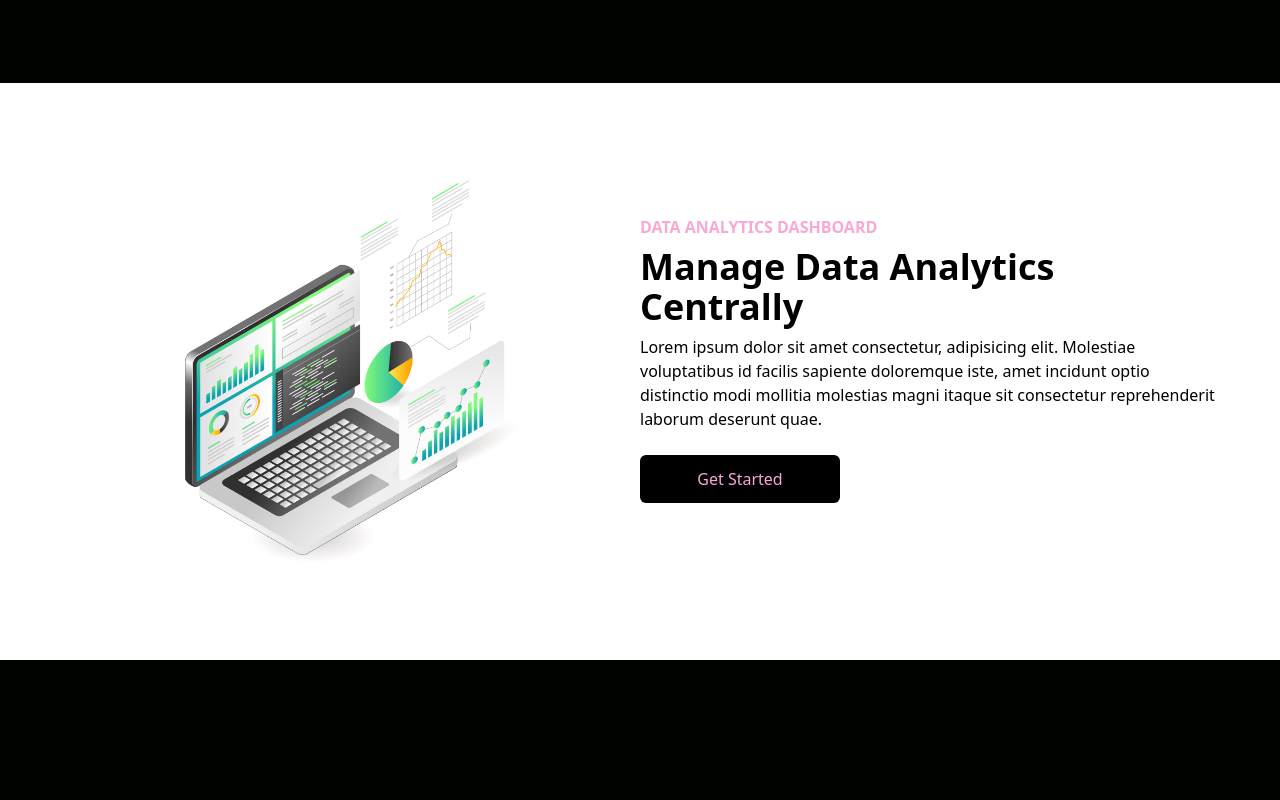
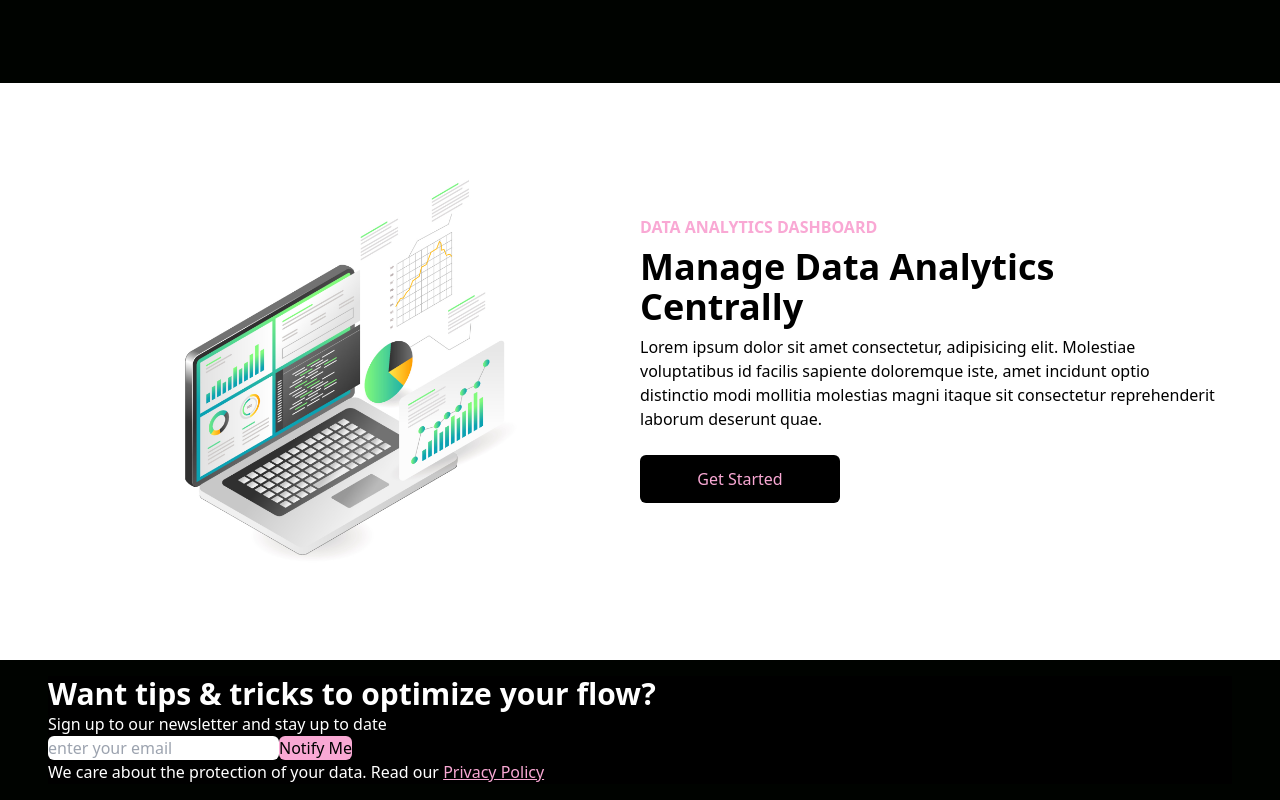
Before and after one commit to rosalie0/simple-landing-page, a React (Vite) app: page / in a window 1280 px wide. Shown: the part 717-1517 px from the top of the page. Before the commit the page ends 1377 px from the top, so only its background shows below. Built offline with nearby package versions, Linux system fonts and the light colour scheme.

Commit message:
based on how the product is supposed to look i began trying to style it myself, without watching the video.

```diff
--- a/src/App.tsx
+++ b/src/App.tsx
@@ -2,6 +2,7 @@ import React from "react";
 import Analytics from "./components/Analytics";
 import Hero from "./components/Hero";
 import Navbar from "./components/Navbar";
+import Newsletter from "./components/Newsletter";
 
 function App() {
   return (
@@ -9,6 +10,7 @@ function App() {
       <Navbar />
       <Hero />
       <Analytics />
+      <Newsletter />
     </div>
   );
 }
--- /dev/null
+++ b/src/components/Newsletter.tsx
@@ -0,0 +1,49 @@
+import React, { useState } from "react";
+
+const Newsletter = () => {
+  const [email, setEmail] = useState("");
+
+  const emailHandler = (event: React.ChangeEvent<HTMLInputElement>) => {
+    const newEmail = event.target.value;
+    console.log(newEmail);
+    setEmail(newEmail);
+  };
+
+  const submitHandler = () => {};
+
+  return (
+    <div className="max-w-full bg-black text-white mx-12 my-4 flex-col md:flex-row">
+      <div className="">
+        <h2 className="text-3xl font-bold">
+          Want tips & tricks to optimize your flow?
+        </h2>
+        <p className="text-md">Sign up to our newsletter and stay up to date</p>
+      </div>
+      <div>
+        {/* form */}
+        <form onSubmit={submitHandler}>
+          <input
+            //type="email"
+            //name="email"
+            required
+            className="rounded-md text-black"
+            placeholder="enter your email"
+            // value={email}
+            onChange={emailHandler}
+          ></input>
+          <button type="submit" className="bg-pink-300 text-black rounded-md ">
+            Notify Me
+          </button>
+        </form>
+        <p>
+          We care about the protection of your data. Read our{" "}
+          <a className="text-pink-300 underline" href="/">
+            Privacy Policy
+          </a>
+        </p>
+      </div>
+    </div>
+  );
+};
+
+export default Newsletter;
```
